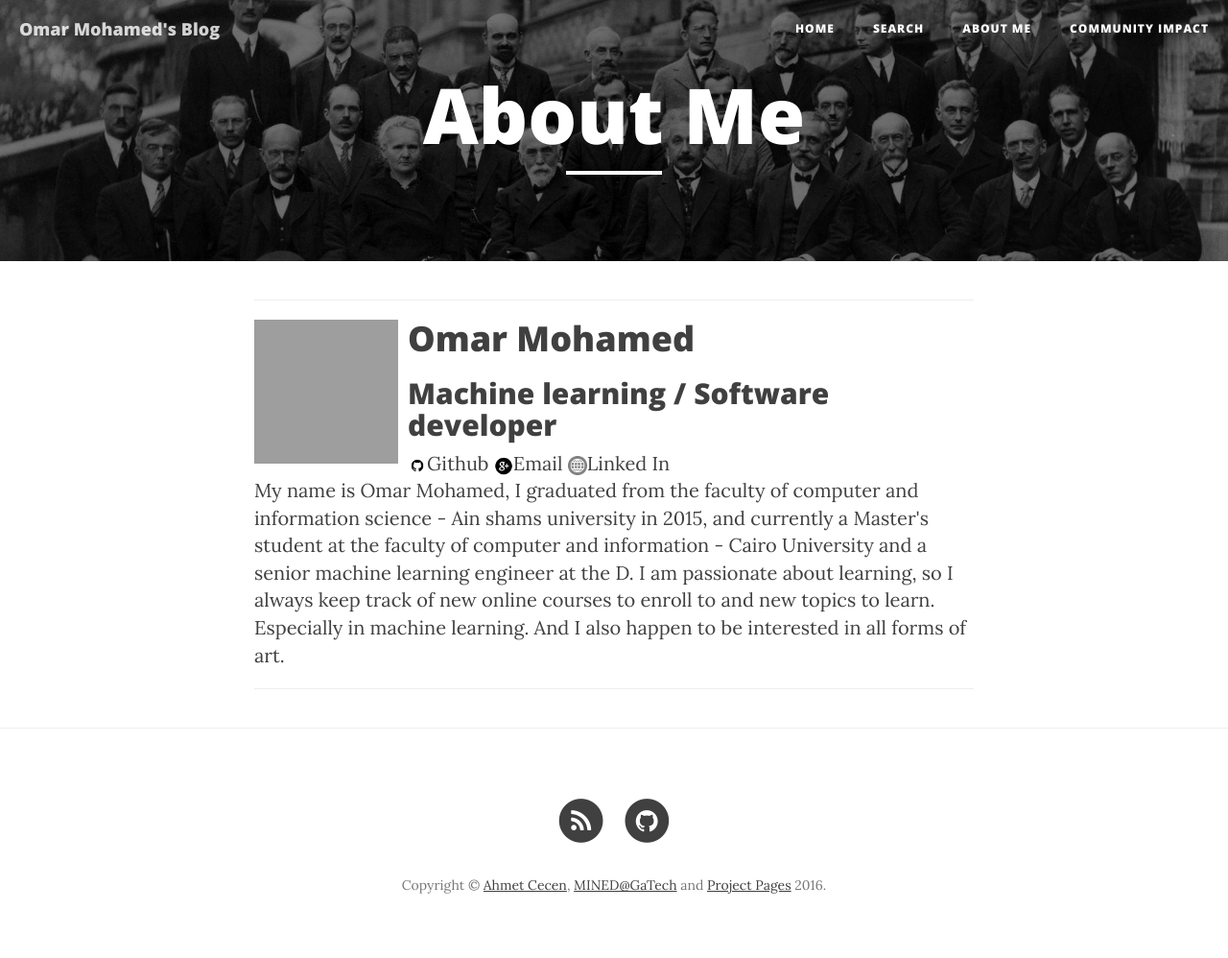
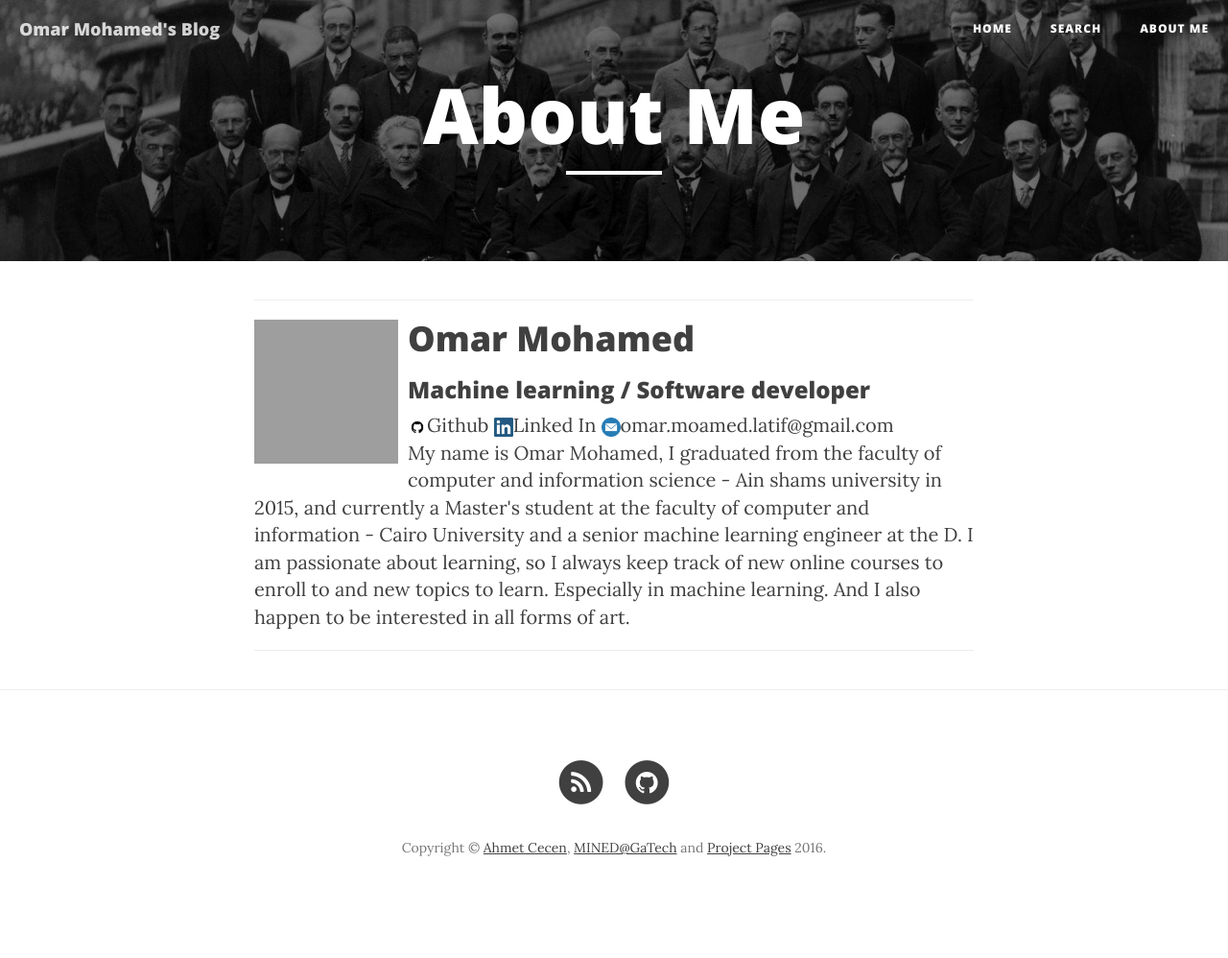
Before and after one commit to omar-mohamed/omar-mohamed.github.io, a Jekyll site: the page built from members.html, in a window 1280 px wide. Shown: the whole page at 96% size. Built offline with Jekyll 4.4.1, drawn with Linux system fonts in a browser that asks for light colours; nearby versions of some CDN libraries; after the commit the page ends 959 px from its top, so only the background shows below that; grey boxes are pictures that could not be loaded.

Commit message:
-enhancments

```diff
--- a/_data/members.yml
+++ b/_data/members.yml
@@ -7,5 +7,4 @@
   email: omar.moamed.latif@gmail.com
   linkedIn: https://www.linkedin.com/in/omar-mohamed-36902766/
   bio: My name is Omar Mohamed, I graduated from the faculty of computer and information science - Ain shams university in 2015, and currently a Master's student at the faculty of computer and information - Cairo University and a senior machine learning engineer at the D. I am passionate about learning, so I always keep track of new online courses to enroll to and new topics to learn. Especially in machine learning. And I also happen to be interested in all forms of art.
-  url:
   visible: true
--- a/members.html
+++ b/members.html
@@ -12,18 +12,17 @@ header-img: "img/home-bg.jpg"
 
 	<h1>{{ member.name }}</h1>
 
-	<h2>{{ member.role }}</h2>
+	<h3>{{ member.role }}</h3>
 
 	{% if member.github %}
 	<span class="social-share-googleplus"><a href="https://github.com/{{ member.github }}" title="Github"><img src="{{ "/img/icons/github-icon.png" | prepend: site.baseurl }}" style="height:20px">Github</a></span>
 	{% endif %}
+	{% if member.linkedIn %}
+	<span class="social-share-linkedin"><a href="{{ member.linkedIn }}" title="Linked In"><img src="{{ "/img/icons/linkedin-logo.png"| prepend: site.baseurl }}" style="height:20px">Linked In</a></span>
+	{% endif %}
 	{% if member.email %}
-	<span class="social-share-gmail"><a href="{{ member.email }}" title="Email"><img src="{{ "/img/icons/gplus-icon.png" | prepend: site.baseurl }}" style="height:20px">Email</a></span>
+	<span class="social-share-gmail"><a href="{{ member.email }}" title="Email"><img src="{{ "/img/icons/email-icon.png" | prepend: site.baseurl }}" style="height:20px">{{ member.email }}</a></span>
 	{% endif %}
-	{% if member.linkedIn %}
-	<span class="social-share-linkedin"><a href="{{ member.linkedIn }}" title="Linked In"><img src="{{ "/img/icons/url-icon.png"| prepend: site.baseurl }}" style="height:20px">Linked In</a></span>
-	{% endif %}
-
 	</br>
 
 	{% if member.bio %}
```
Also changed, not shown: mentions.html (deleted, +0 -14 lines), img/Avatar.png (deleted), img/icons/email-icon.png (added), img/icons/linkedin-logo.png (added).
